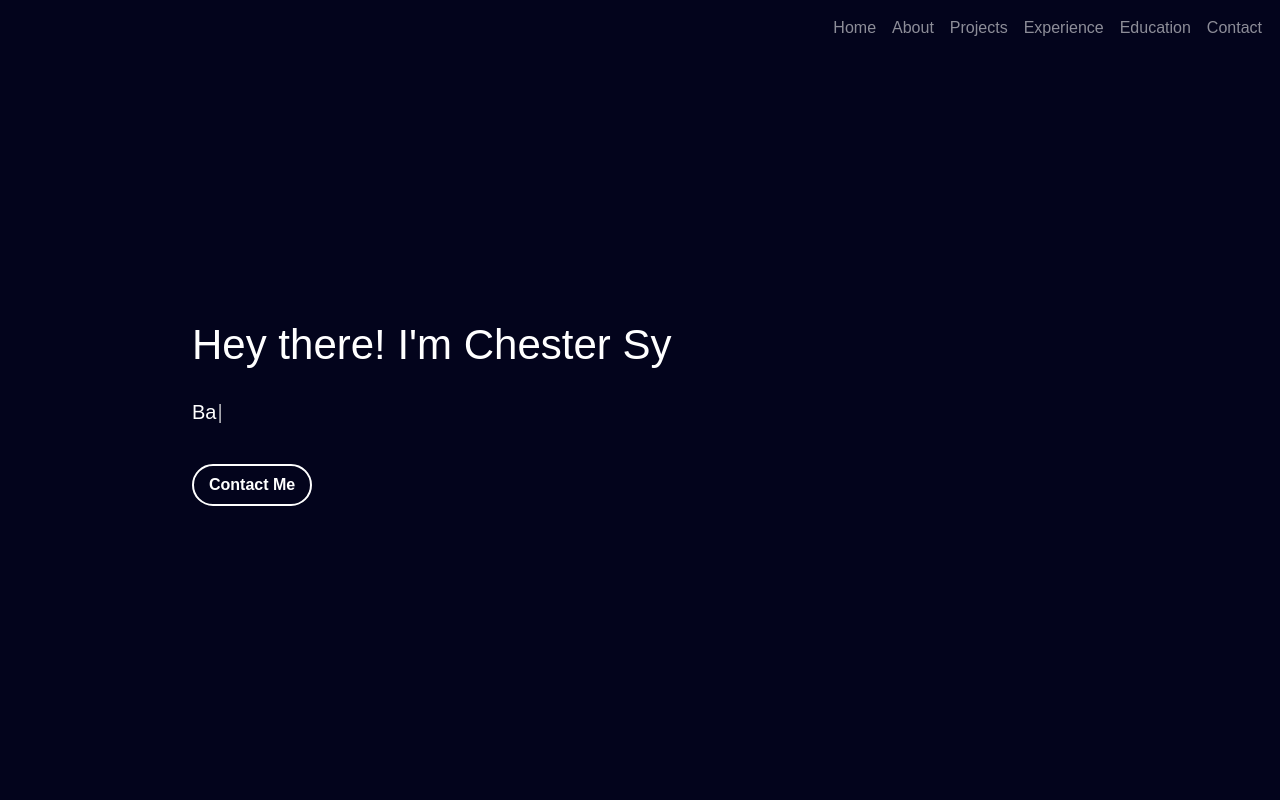
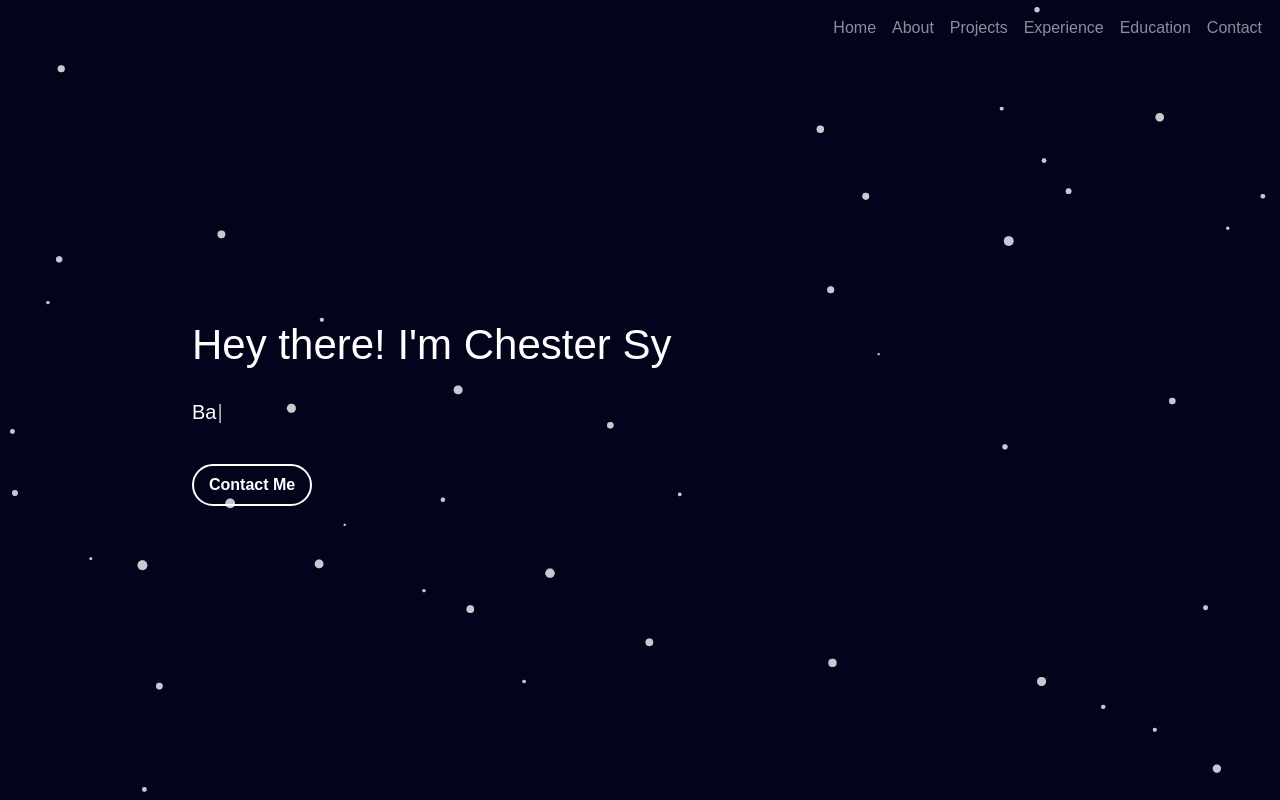
Before and after one commit to Chenesyy/react-typescript, a React (Create React App) app: page / in a window 1280 px wide. Shown: the top 800 px of the page. Built offline with nearby package versions, Linux system fonts and the light colour scheme.

Commit message:
Added bg, smooth scroll, and created Routes

```diff
--- a/package.json
+++ b/package.json
@@ -15,6 +15,7 @@
     "react-dom": "^17.0.2",
     "react-scripts": "4.0.3",
     "react-scroll": "^1.8.4",
+    "react-tsparticles": "^1.38.0",
     "typescript": "^4.4.3",
     "typewriter-effect": "^2.18.2",
     "web-vitals": "^1.1.2"
@@ -42,5 +43,8 @@
       "last 1 firefox version",
       "last 1 safari version"
     ]
+  },
+  "devDependencies": {
+    "@types/react-scroll": "^1.8.3"
   }
 }
--- a/src/App.css
+++ b/src/App.css
@@ -4,29 +4,9 @@
   padding: 0;
   font-family: 'Encode Sans Expanded',
   sans-serif;
-  background-color: #03041c;
 }
 
 .App {
   vertical-align: middle;
   width:100%;
 }
-
-.App section {
-  background-size: cover;
-  height:50vh;
-  display: table;
-}
-
-.header {
-  display: table-cell;
-  margin-left: auto;
-}
-
-.landing {
-  display: table-cell;
-}
-
-.about {
-  display: table-cell;
-}
--- a/src/App.tsx
+++ b/src/App.tsx
@@ -4,19 +4,12 @@ import './App.css';
 import Header from './components/Header/Header';
 import Landing from './components/Landing/Landing';
 import About from './components/About/About';
+import Routes from './container/Routes';
 
 const App: React.FC = () => {
   return (
     <div className='App'>
-      <section className="header">
-        <Header />
-      </section>
-      <section className="landing">
-        <Landing />
-      </section>
-      <section className="about">
-        <About />
-      </section>
+        <Routes />
     </div>
   );
 };
--- a/src/components/About/About.css
+++ b/src/components/About/About.css
@@ -1,3 +1,3 @@
-#about {
-    background-color: #fff;
+h1 {
+    position: absolute;
 }
--- a/src/components/Header/Header.css
+++ b/src/components/Header/Header.css
@@ -7,3 +7,7 @@
     margin-left: auto;
     margin-right: 10px;
 }
+
+.nav-link {
+    cursor: pointer;
+}
--- a/src/components/Header/Header.tsx
+++ b/src/components/Header/Header.tsx
@@ -1,11 +1,12 @@
 import React from 'react';
 import Landing from '../Landing/Landing';
 import './Header.css';
+import { animateScroll as scroll, Link } from 'react-scroll';
 
 const Header: React.FC = () => {
     return (
         <div id="header">
-            <nav className="navbar navbar-expand-lg navbar-dark">
+            <nav className="navbar navbar-expand-lg navbar-dark fixed-top">
                 <button className="navbar-toggler" type="button" data-toggle="collapse" data-target="#navbarNav" aria-controls="navbarNav" aria-expanded="false" aria-label="Toggle navigation">
                     <span className="navbar-toggler-icon"></span>
                 </button>
@@ -15,7 +16,7 @@ const Header: React.FC = () => {
                             <a className="nav-link" href="#">Home</a>
                         </li>
                         <li className="nav-item">
-                            <a className="nav-link" href="#">About</a>
+                            <Link className="nav-link" to="about" smooth={true} duration={100}>About</Link>
                         </li>
                         <li className="nav-item">
                             <a className="nav-link" href="#">Projects</a>
--- a/src/components/Landing/Landing.css
+++ b/src/components/Landing/Landing.css
@@ -72,7 +72,7 @@
 
 .button-28:hover {
   color: #03041c;
-  background-color: #fff;
+  background-color: #e1ad01;
   box-shadow: rgba(0, 0, 0, 0.25) 0 8px 15px;
   transform: translateY(-2px);
 }
--- /dev/null
+++ b/src/container/Routes.css
@@ -0,0 +1,18 @@
+.Routes section {
+    background-size: cover;
+    height:50vh;
+    display: table;
+}
+
+.header {
+    display: table-cell;
+    margin-left: auto;
+}
+
+.landing {
+    display: table-cell;
+}
+
+.about {
+    display: table-cell;
+}
--- /dev/null
+++ b/src/container/Routes.tsx
@@ -0,0 +1,107 @@
+import React from 'react';
+import Particles from "react-tsparticles";
+import Header from '../components/Header/Header';
+import Landing from '../components/Landing/Landing';
+import About from '../components/About/About';
+import './Routes.css';
+
+const Routes: React.FC = () => {
+    return (
+        <>
+            <Particles
+                id="tsparticles"
+                options={{
+                background: {
+                    color: {
+                    value: "#03041c",
+                    },
+                },
+                fpsLimit: 60,
+                interactivity: {
+                    detectsOn: "canvas",
+                    events: {
+                        onClick: {
+                            enable: true,
+                            mode: "push",
+                        },
+                        onHover: {
+                            enable: true,
+                            mode: "repulse",
+                        },
+                        resize: true,
+                    },
+                    modes: {
+                    bubble: {
+                        distance: 400,
+                        duration: 2,
+                        opacity: 0.8,
+                        size: 40,
+                    },
+                    push: {
+                        quantity: 4,
+                    },
+                    repulse: {
+                        distance: 200,
+                        duration: 0.4,
+                    },
+                    },
+                },
+                particles: {
+                    color: {
+                        value: "#ffffff",
+                    },
+                    links: {
+                        color: "#e1ad01",
+                        distance: 20,
+                        enable: true,
+                        opacity: 0.5,
+                        width: 1,
+                    },
+                    collisions: {
+                        enable: true,
+                    },
+                    move: {
+                        direction: "none",
+                        enable: true,
+                        outMode: "bounce",
+                        random: false,
+                        speed: 2,
+                        straight: false,
+                    },
+                    number: {
+                        density: {
+                            enable: true,
+                            value_area: 800,
+                        },
+                        value: 35,
+                    },
+                    opacity: {
+                        value: 0.4,
+                    },
+                    shape: {
+                        type: "circle",
+                    },
+                    size: {
+                        random: true,
+                        value: 5,
+                    },
+                },
+                    detectRetina: true,
+                }}
+            />
+            <div className='Routes'>
+                <section className="header">
+                    <Header />
+                </section>
+                <section className="landing">
+                    <Landing />
+                </section>
+                <section className="about">
+                    <About />
+                </section>
+            </div>
+        </>
+    );
+};
+
+export default Routes;
```
Also changed, not shown: 1 other file (tests, documents, lock files or other folders).
